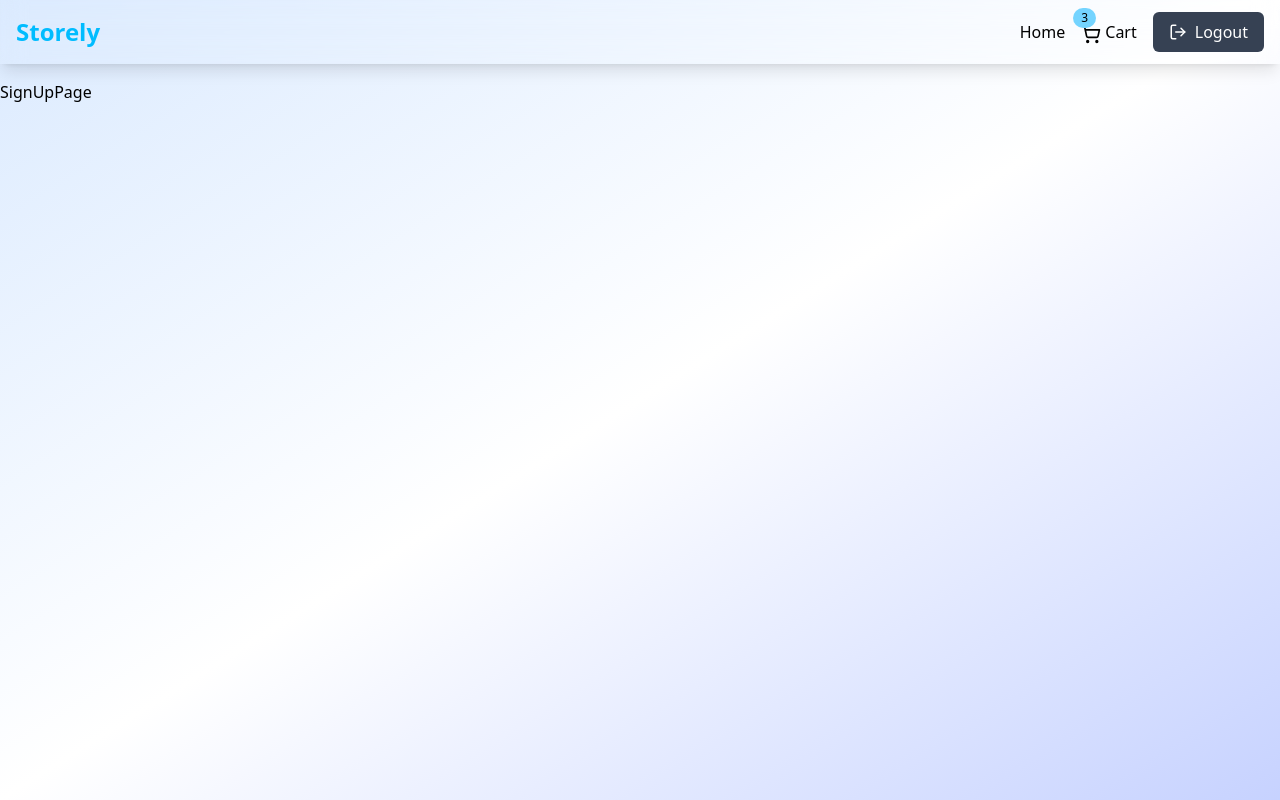
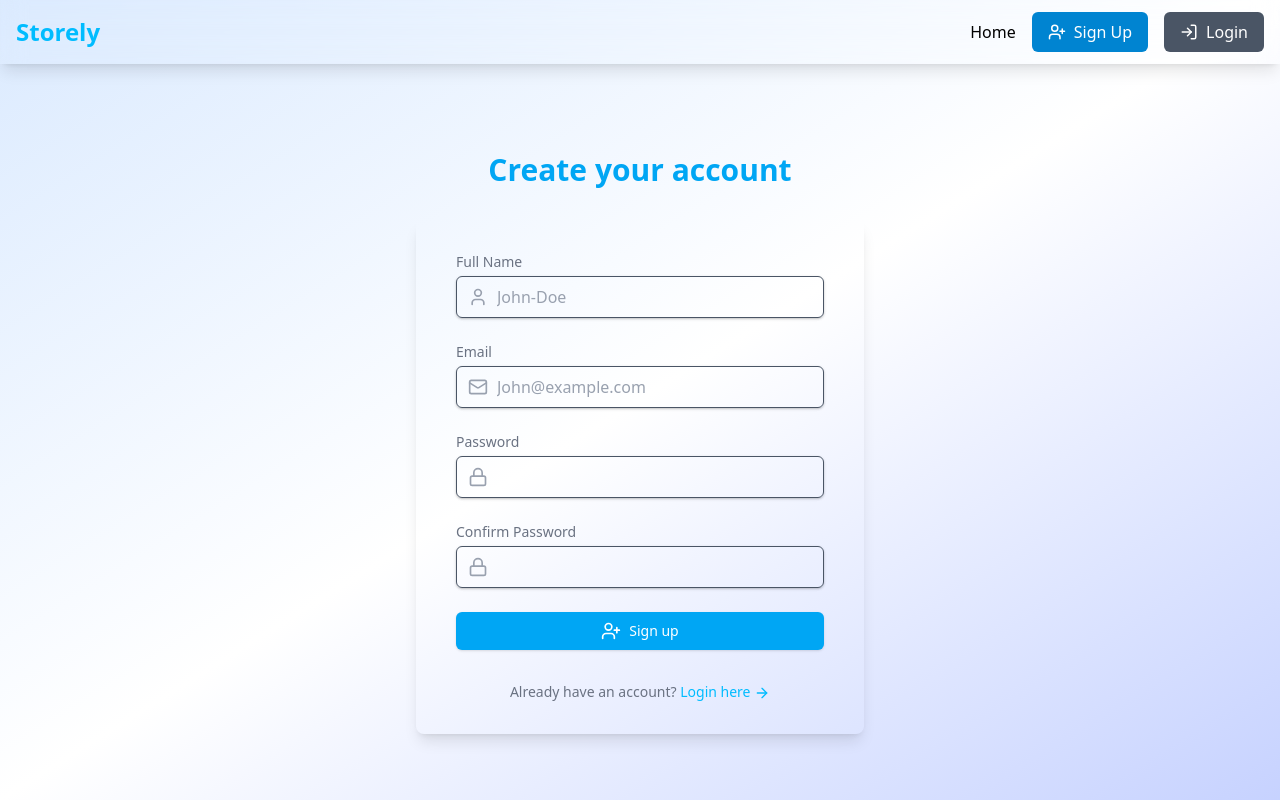
Before and after one commit to SealedOwl/Storely, a React app in the folder frontend/: page /signup in a window 1280 px wide. Built offline with nearby package versions, Linux system fonts and the light colour scheme; the HTML template or start-up script is replaced by a standard one.

Commit message:
feat: add LoginPage and SignUpPage components

```diff
--- a/frontend/src/components/Navbar.jsx
+++ b/frontend/src/components/Navbar.jsx
@@ -3,7 +3,7 @@
 import { Link } from "react-router-dom";
 
 function Navbar() {
-	const user = true;
+	const user = false;
 	const isAdmin = false;
 	return (
 		<header className="w-full fixed top-0 left-0 z-40 bg-opacity-90 backdrop-blur-md shadow-lg">
--- a/frontend/src/pages/LoginPage.jsx
+++ b/frontend/src/pages/LoginPage.jsx
@@ -1,7 +1,122 @@
-import React from "react";
+import React, { useState } from "react";
+import { motion } from "framer-motion";
+import { ArrowRight, Loader, Lock, LogIn, Mail } from "lucide-react";
+import { Link } from "react-router-dom";
 
 function LoginPage() {
-	return <div>LoginPage</div>;
+	const loading = false;
+	const [email, setEmail] = useState("");
+	const [password, setPassword] = useState("");
+
+	const handleSubmit = (e) => {
+		e.preventDefault();
+		console.log(email, password);
+	};
+	return (
+		<div className="flex flex-col justify-center py-12 sm:px-6 lg:px-8">
+			<motion.div
+				className="sm:mx-auto sm:w-full sm:max-w-md"
+				initial={{ opacity: 0, y: -20 }}
+				animate={{ opacity: 1, y: 0 }}
+				transition={{ duration: 0.8 }}
+			>
+				<h2 className="mt-6 text-center text-3xl font-extrabold text-sky-500">
+					Login to your account
+				</h2>
+			</motion.div>
+
+			{/* form  */}
+			<motion.div
+				className="mt-8 sm:mx-auto sm:w-full sm:max-w-md "
+				initial={{ opacity: 0, y: -20 }}
+				animate={{ opacity: 1, y: 0 }}
+				transition={{ duration: 0.8, delay: 0.2 }}
+			>
+				<div className=" py-8 px-4 shadow-lg sm:rounded-lg sm:px-10">
+					<form onSubmit={handleSubmit} className="space-y-6">
+						{/* email  */}
+						<div>
+							<label
+								htmlFor="email"
+								className="block text-sm font-medium text-gray-500"
+							>
+								Email
+							</label>
+							<div className="mt-1 relative rounded-md shadow-sm">
+								<div className="absolute inset-y-0 left-0 pl-3 flex items-center pointer-events-none">
+									<Mail className="h-5 w-5 text-gray-400" aria-hidden="true" />
+								</div>
+								<input
+									type="email"
+									id="email"
+									required
+									value={email}
+									onChange={(e) => setEmail(e.target.value)}
+									className="block w-full px-3 py-2 pl-10 border border-gray-600 rounded-md shadow-sm placeholder-gray-400 focus:outline-none focus:ring-sky-500 focus:border-sky-500"
+									placeholder="John@example.com"
+								/>
+							</div>
+						</div>
+
+						{/* password  */}
+						<div>
+							<label
+								htmlFor="password"
+								className="block text-sm font-medium text-gray-500"
+							>
+								Password
+							</label>
+							<div className="mt-1 relative rounded-md shadow-sm">
+								<div className="absolute inset-y-0 left-0 pl-3 flex items-center pointer-events-none">
+									<Lock className="h-5 w-5 text-gray-400" aria-hidden="true" />
+								</div>
+								<input
+									type="password"
+									id="password"
+									required
+									value={password}
+									onChange={(e) => setPassword(e.target.value)}
+									className="block w-full px-3 py-2 pl-10 border border-gray-600 rounded-md shadow-sm placeholder-gray-400 focus:outline-none focus:ring-sky-500 focus:border-sky-500"
+								/>
+							</div>
+						</div>
+
+						{/* button  */}
+						<button
+							type="submit"
+							className="cursor-pointer w-full flex justify-center py-2 px-4 border border-transparent rounded-md shadow-sm text-sm font-medium text-white bg-sky-500 hover:bg-sky-600 focus:outline-none focus:ring-2 focus:ring-offset-2 focus:ring-sky-500 transition duration-150 ease-in-out disabled:opacity-50"
+							disabled={loading}
+						>
+							{loading ? (
+								<>
+									<Loader
+										className="mr-2 h-5 w-5 animate-spin"
+										aria-hidden="true"
+									/>
+									Loading...
+								</>
+							) : (
+								<>
+									<LogIn className="mr-2 h-5 w-5 " aria-hidden="true" />
+									Login
+								</>
+							)}
+						</button>
+					</form>
+
+					<p className="mt-8 text-center text-sm text-gray-500">
+						Not a member?{" "}
+						<Link
+							to={"/signup"}
+							className="font-medium text-sky-400 hover:text-sky-500"
+						>
+							Sign up now <ArrowRight className="inline h-4 w-4" />{" "}
+						</Link>
+					</p>
+				</div>
+			</motion.div>
+		</div>
+	);
 }
 
 export default LoginPage;
--- a/frontend/src/pages/SignUpPage.jsx
+++ b/frontend/src/pages/SignUpPage.jsx
@@ -1,7 +1,184 @@
-import React from "react";
+import React, { useState } from "react";
+import { motion } from "framer-motion";
+import { ArrowRight, Loader, Lock, Mail, User, UserPlus } from "lucide-react";
+import { Link } from "react-router-dom";
 
 function SignUpPage() {
-	return <div>SignUpPage</div>;
+	const loading = false;
+	const [formData, setFormData] = useState({
+		name: "",
+		email: "",
+		password: "",
+		confirmPassword: "",
+	});
+
+	const handleSubmit = (e) => {
+		e.preventDefault();
+		console.log(formData);
+	};
+	return (
+		<div className="flex flex-col justify-center py-12 sm:px-6 lg:px-8">
+			<motion.div
+				className="sm:mx-auto sm:w-full sm:max-w-md"
+				initial={{ opacity: 0, y: -20 }}
+				animate={{ opacity: 1, y: 0 }}
+				transition={{ duration: 0.8 }}
+			>
+				<h2 className="mt-6 text-center text-3xl font-extrabold text-sky-500">
+					Create your account
+				</h2>
+			</motion.div>
+
+			{/* form  */}
+			<motion.div
+				className="mt-8 sm:mx-auto sm:w-full sm:max-w-md "
+				initial={{ opacity: 0, y: -20 }}
+				animate={{ opacity: 1, y: 0 }}
+				transition={{ duration: 0.8, delay: 0.2 }}
+			>
+				<div className=" py-8 px-4 shadow-lg sm:rounded-lg sm:px-10">
+					<form onSubmit={handleSubmit} className="space-y-6">
+						{/* name  */}
+						<div>
+							<label
+								htmlFor="name"
+								className="block text-sm font-medium text-gray-500"
+							>
+								Full Name
+							</label>
+							<div className="mt-1 relative rounded-md shadow-sm">
+								<div className="absolute inset-y-0 left-0 pl-3 flex items-center pointer-events-none">
+									<User className="h-5 w-5 text-gray-400" aria-hidden="true" />
+								</div>
+								<input
+									type="text"
+									id="name"
+									required
+									value={formData.name}
+									onChange={(e) =>
+										setFormData({ ...formData, name: e.target.value })
+									}
+									className="block w-full px-3 py-2 pl-10 border border-gray-600 rounded-md shadow-sm placeholder-gray-400 focus:outline-none focus:ring-sky-500 focus:border-sky-500"
+									placeholder="John-Doe"
+								/>
+							</div>
+						</div>
+
+						{/* email  */}
+						<div>
+							<label
+								htmlFor="email"
+								className="block text-sm font-medium text-gray-500"
+							>
+								Email
+							</label>
+							<div className="mt-1 relative rounded-md shadow-sm">
+								<div className="absolute inset-y-0 left-0 pl-3 flex items-center pointer-events-none">
+									<Mail className="h-5 w-5 text-gray-400" aria-hidden="true" />
+								</div>
+								<input
+									type="email"
+									id="email"
+									required
+									value={formData.email}
+									onChange={(e) =>
+										setFormData({ ...formData, email: e.target.value })
+									}
+									className="block w-full px-3 py-2 pl-10 border border-gray-600 rounded-md shadow-sm placeholder-gray-400 focus:outline-none focus:ring-sky-500 focus:border-sky-500"
+									placeholder="John@example.com"
+								/>
+							</div>
+						</div>
+
+						{/* password  */}
+						<div>
+							<label
+								htmlFor="password"
+								className="block text-sm font-medium text-gray-500"
+							>
+								Password
+							</label>
+							<div className="mt-1 relative rounded-md shadow-sm">
+								<div className="absolute inset-y-0 left-0 pl-3 flex items-center pointer-events-none">
+									<Lock className="h-5 w-5 text-gray-400" aria-hidden="true" />
+								</div>
+								<input
+									type="password"
+									id="password"
+									required
+									value={formData.password}
+									onChange={(e) =>
+										setFormData({ ...formData, password: e.target.value })
+									}
+									className="block w-full px-3 py-2 pl-10 border border-gray-600 rounded-md shadow-sm placeholder-gray-400 focus:outline-none focus:ring-sky-500 focus:border-sky-500"
+								/>
+							</div>
+						</div>
+
+						{/*confirm password  */}
+						<div>
+							<label
+								htmlFor="confirmPassword"
+								className="block text-sm font-medium text-gray-500"
+							>
+								Confirm Password
+							</label>
+							<div className="mt-1 relative rounded-md shadow-sm">
+								<div className="absolute inset-y-0 left-0 pl-3 flex items-center pointer-events-none">
+									<Lock className="h-5 w-5 text-gray-400" aria-hidden="true" />
+								</div>
+								<input
+									type="password"
+									id="password"
+									required
+									value={formData.confirmPassword}
+									onChange={(e) =>
+										setFormData({
+											...formData,
+											confirmPassword: e.target.value,
+										})
+									}
+									className="block w-full px-3 py-2 pl-10 border border-gray-600 rounded-md shadow-sm placeholder-gray-400 focus:outline-none focus:ring-sky-500 focus:border-sky-500"
+								/>
+							</div>
+						</div>
+
+						{/* button  */}
+						<button
+							type="submit"
+							className="cursor-pointer w-full flex justify-center py-2 px-4 border border-transparent rounded-md shadow-sm text-sm font-medium text-white bg-sky-500 hover:bg-sky-600 focus:outline-none focus:ring-2 focus:ring-offset-2 focus:ring-sky-500 transition duration-150 ease-in-out disabled:opacity-50"
+							disabled={loading}
+						>
+							{loading ? (
+								<>
+									<Loader
+										className="mr-2 h-5 w-5 animate-spin"
+										aria-hidden="true"
+									/>
+									Loading...
+								</>
+							) : (
+								<>
+									<UserPlus className="mr-2 h-5 w-5 " aria-hidden="true" />
+									Sign up
+								</>
+							)}
+						</button>
+					</form>
+
+					<p className="mt-8 text-center text-sm text-gray-500">
+						Already have an account?{" "}
+						<Link
+							to={"/login"}
+							className="font-medium text-sky-400 hover:text-sky-500"
+						>
+							Login here <ArrowRight className="inline h-4 w-4" />{" "}
+						</Link>
+					</p>
+				</div>
+			</motion.div>
+		</div>
+	);
 }
 
 export default SignUpPage;
```
